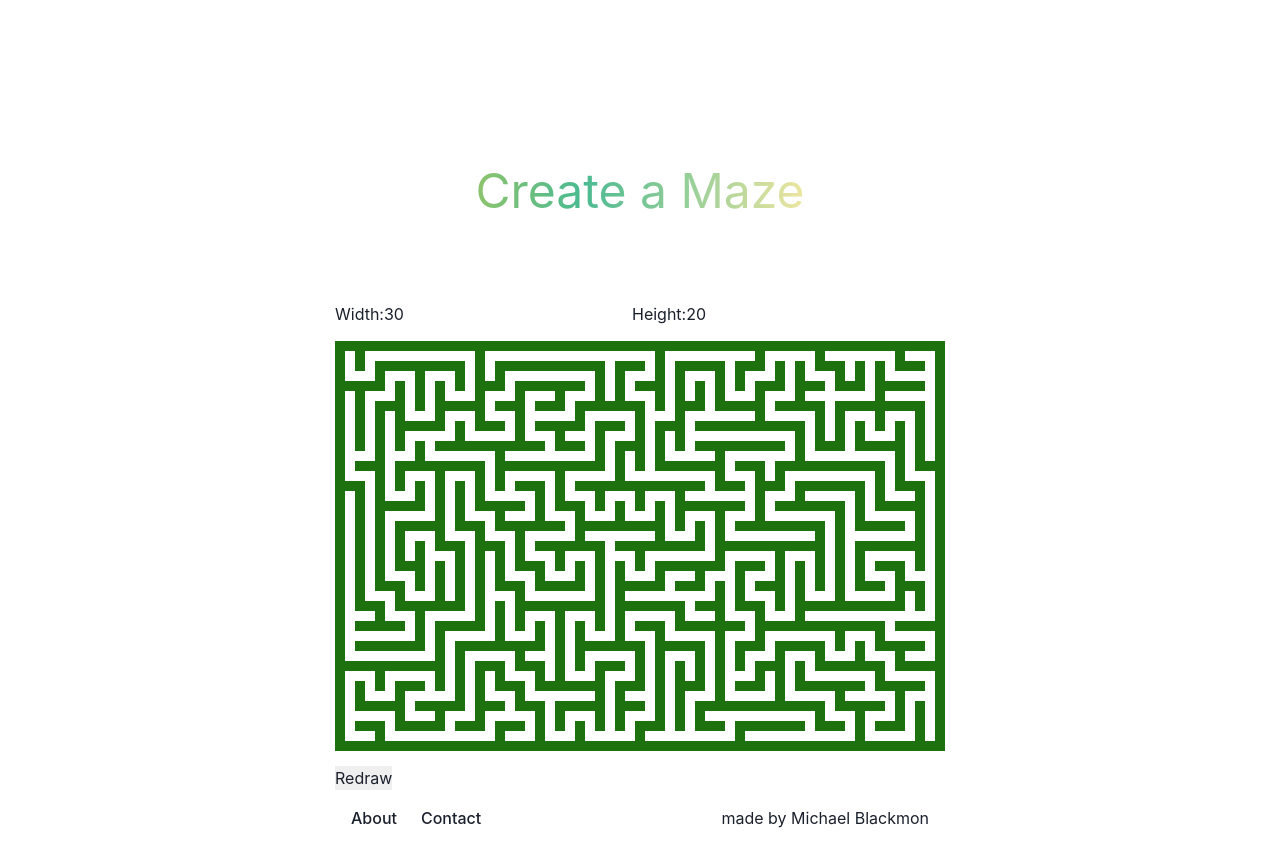
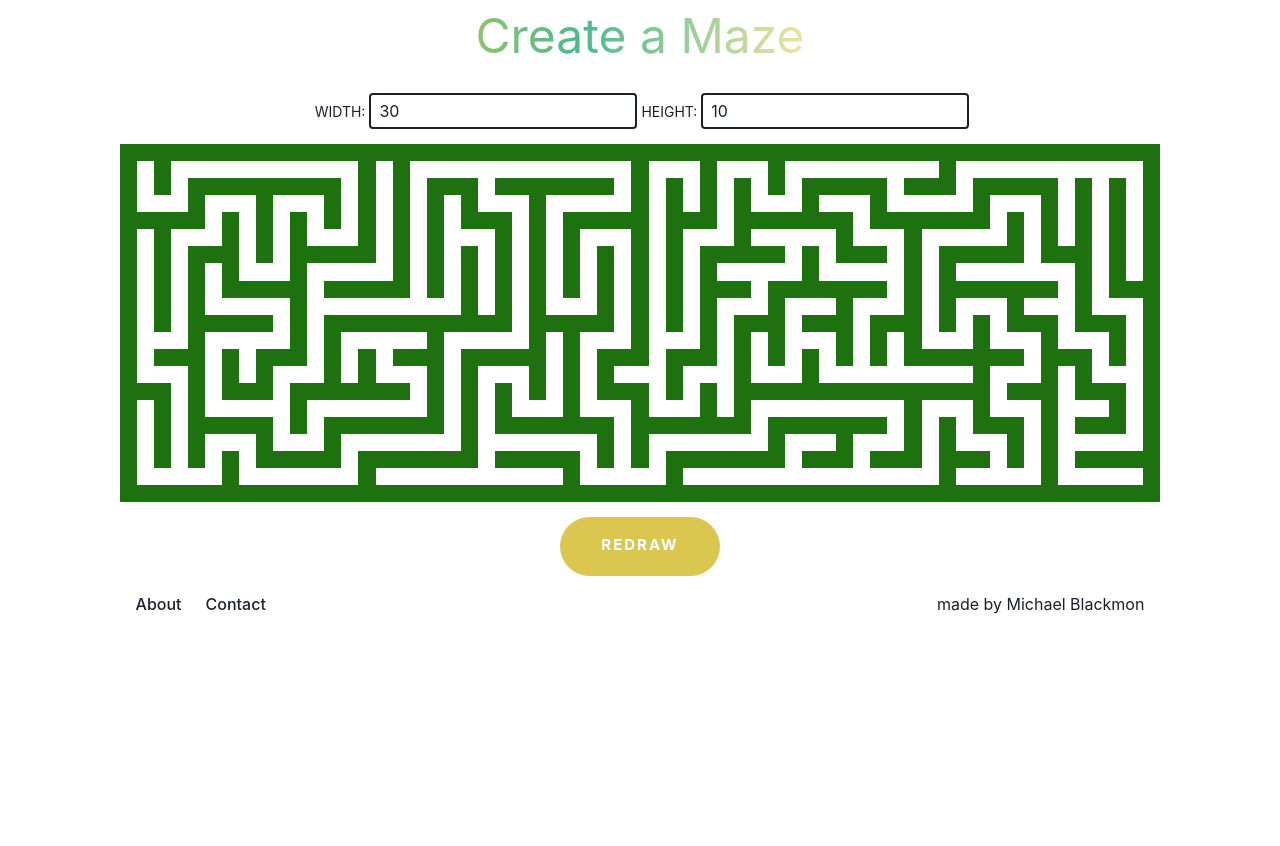
Before and after one commit to mister-r-a-y/Maze-Maker, a React (Vite) app: page / in a window 1280 px wide. After the commit the page ends 800 px from the top, so only its background shows below. Built offline with nearby package versions, Linux system fonts and the light colour scheme.

Commit message:
Change default height of maze to 10

```diff
--- a/src/Components/MazeConfig.tsx
+++ b/src/Components/MazeConfig.tsx
@@ -1,9 +1,11 @@
 import { ChangeEvent, useState } from 'react'
 import MazeControl from './MazeControl'
 
+import '../styles/Controls.css'
+
 export default function MazeConfig() {
   const [width, setWidth] = useState('30')
-  const [height, setHeight] = useState('20')
+  const [height, setHeight] = useState('10')
   // allows consistent reload with the setState functions
   const [seed, setSeed] = useState(0)
 
--- a/src/Components/MazeControl.tsx
+++ b/src/Components/MazeControl.tsx
@@ -9,20 +9,28 @@ export default function MazeControl(props: MazeControlProps) {
 
   const gridNumbers = initialize(props.width, props.height)
 
-  // clear = 0
+  // dynamically size maze cells based on size of window
+  const cellFactor = 40
+  const cellWidth = cellFactor/props.width
+  const cellHeight = cellFactor/props.height
+  const cellSize = `min(${cellWidth}svw, ${cellHeight}svh)`
+  const cellStyles = {width: cellSize, height: cellSize}
+
+    // clear = 0
   // cell closed = 1
   // cell open = 2
 
   const gridElements = gridNumbers.map((gridNumber, index) => {
+
     switch (gridNumber) {
       case 0: {
         return <div className='clear' key={index} />
       }
       case 1: {
-        return <div className='cell closed' key={index} />
+        return <div className='cell closed' key={index} style={cellStyles} />
       }
       case 2: {
-        return <div className='cell open' key={index} />
+        return <div className='cell open' key={index} style={cellStyles} />
       }
       default: {
         throw new Error(`Invalid grid number: ${gridNumber}`)
@@ -31,7 +39,7 @@ export default function MazeControl(props: MazeControlProps) {
   })
 
   return (
-    <div className='maze' id='printable-div'>
+    <div className='maze'>
       <div>
         {gridElements}
       </div>
--- a/src/styles/App.css
+++ b/src/styles/App.css
@@ -3,7 +3,7 @@ body {
   justify-content: center;
   align-items: center;
   background-color: white;
-  height: 100vh;
+  height: fit-content;
 }
 
 @keyframes background-pan {
@@ -22,33 +22,23 @@ body {
   justify-content: center;
   font-size: clamp(3em, 2vw, 4em);
   margin: 0px;
-  cursor: alias;
-  padding-top: 200px;
-  padding-bottom: 75px;
-}
-
-.header-effect {
-  display: inline-block;
-  position: relative;
+  cursor: default;
+  padding-bottom: 1rem;
 }
 
 .header-effect-text {
   animation: background-pan 3s linear infinite;
-  background: linear-gradient(
-    to right,
-    rgb(212,206,70),
-    rgb(74,186,145),
-    rgb(235,229,160),
-    rgb(212,206,70)
-  );
+  background: linear-gradient(to right,
+      rgb(212, 206, 70),
+      rgb(74, 186, 145),
+      rgb(235, 229, 160),
+      rgb(212, 206, 70));
   background-size: 200%;
   background-clip: text;
   -webkit-background-clip: text;
   -webkit-text-fill-color: transparent;
   white-space: nowrap;
 }
-
-
 
 .maze {
   margin: 15px 0 15px 0;
@@ -59,8 +49,6 @@ body {
 
 .maze .cell {
   float: left;
-  width: 10px;
-  height: 10px;
 }
 
 .maze .cell.closed {
```
